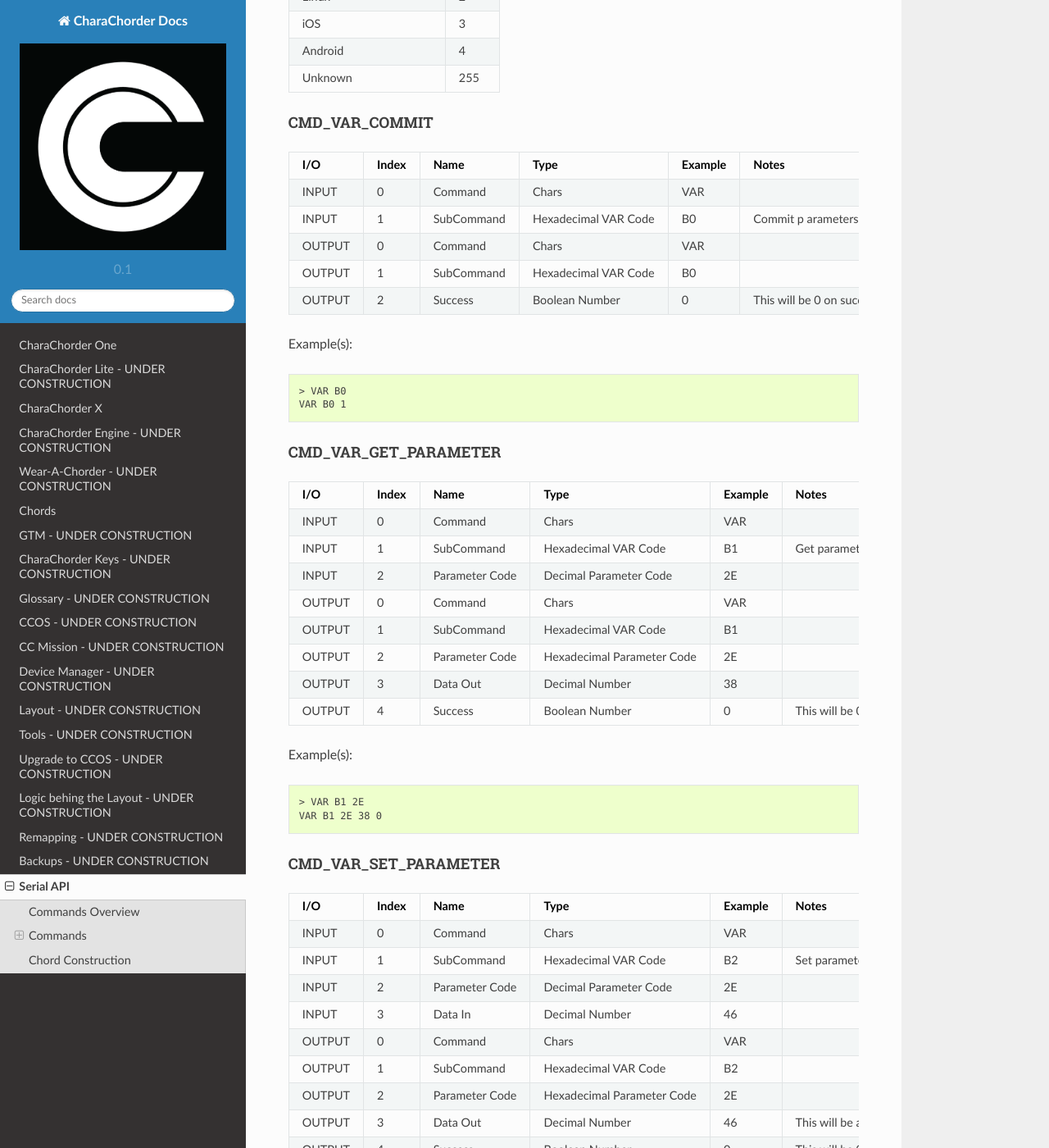
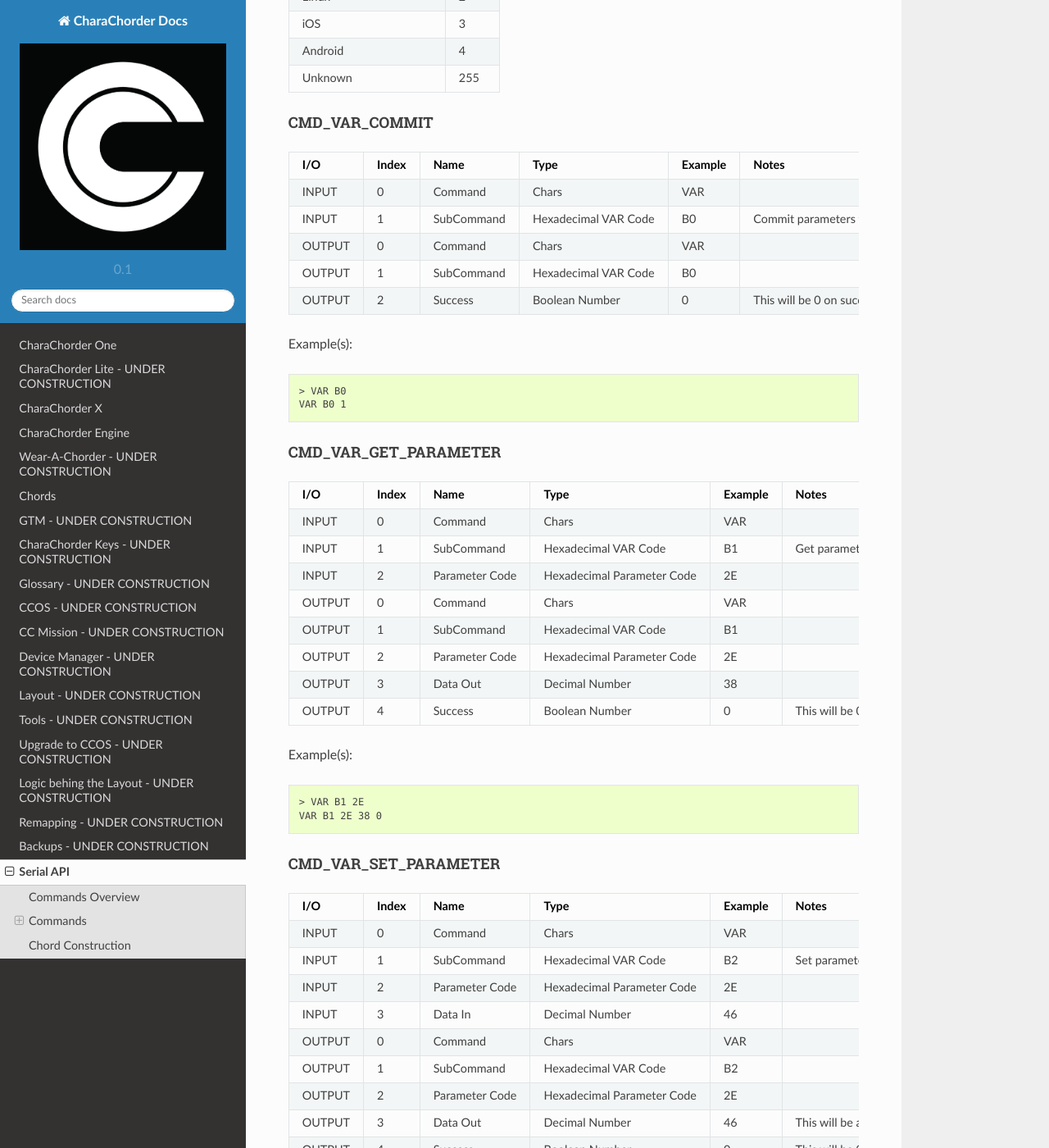
Before and after one commit to CharaChorder/docs, a Sphinx documentation site: the page built from docs/SerialAPI.rst, in a window 1280 px wide and 1400 px high, scrolled down 8541 px. Shown: the whole window at 82% size. Built offline with Sphinx 7.4.7 and the Read the Docs theme 2.0.0, drawn with Linux system fonts in a browser that asks for light colours.

Commit message:
Initial draft

```diff
--- a/docs/SerialAPI.rst
+++ b/docs/SerialAPI.rst
@@ -315,7 +315,7 @@
    :header: "I/O","Index","Name","Type","Example","Notes"
 
    "INPUT","0","Command","Chars","VAR",""
-   "INPUT","1","SubCommand","Hexadecimal VAR Code","B0","Commit p arameters to memory"
+   "INPUT","1","SubCommand","Hexadecimal VAR Code","B0","Commit parameters to memory"
    "OUTPUT","0","Command","Chars","VAR",""
    "OUTPUT","1","SubCommand","Hexadecimal VAR Code","B0",""
    "OUTPUT","2","Success","Boolean Number","0","This will be 0 on success, or greater than zero for an error if there was a problem commiting"
@@ -335,7 +335,7 @@
 
    "INPUT","0","Command","Chars","VAR",""
    "INPUT","1","SubCommand","Hexadecimal VAR Code","B1","Get parameter value"
-   "INPUT","2","Parameter Code","Decimal Parameter Code","2E",""
+   "INPUT","2","Parameter Code","Hexadecimal Parameter Code","2E",""
    "OUTPUT","0","Command","Chars","VAR",""
    "OUTPUT","1","SubCommand","Hexadecimal VAR Code","B1",""
    "OUTPUT","2","Parameter Code","Hexadecimal Parameter Code","2E",""
@@ -357,7 +357,7 @@
 
    "INPUT","0","Command","Chars","VAR",""
    "INPUT","1","SubCommand","Hexadecimal VAR Code","B2","Set parameter value"
-   "INPUT","2","Parameter Code","Decimal Parameter Code","2E",""
+   "INPUT","2","Parameter Code","Hexadecimal Parameter Code","2E",""
    "INPUT","3","Data In","Decimal Number","46",""
    "OUTPUT","0","Command","Chars","VAR",""
    "OUTPUT","1","SubCommand","Hexadecimal VAR Code","B2",""
```
Also changed, not shown: docs/CharaChorder Engine.rst (+42 -2 lines), docs/assets/cce/pinout.png (added), docs/assets/images/CharaChorderEngine.jpg (added).
